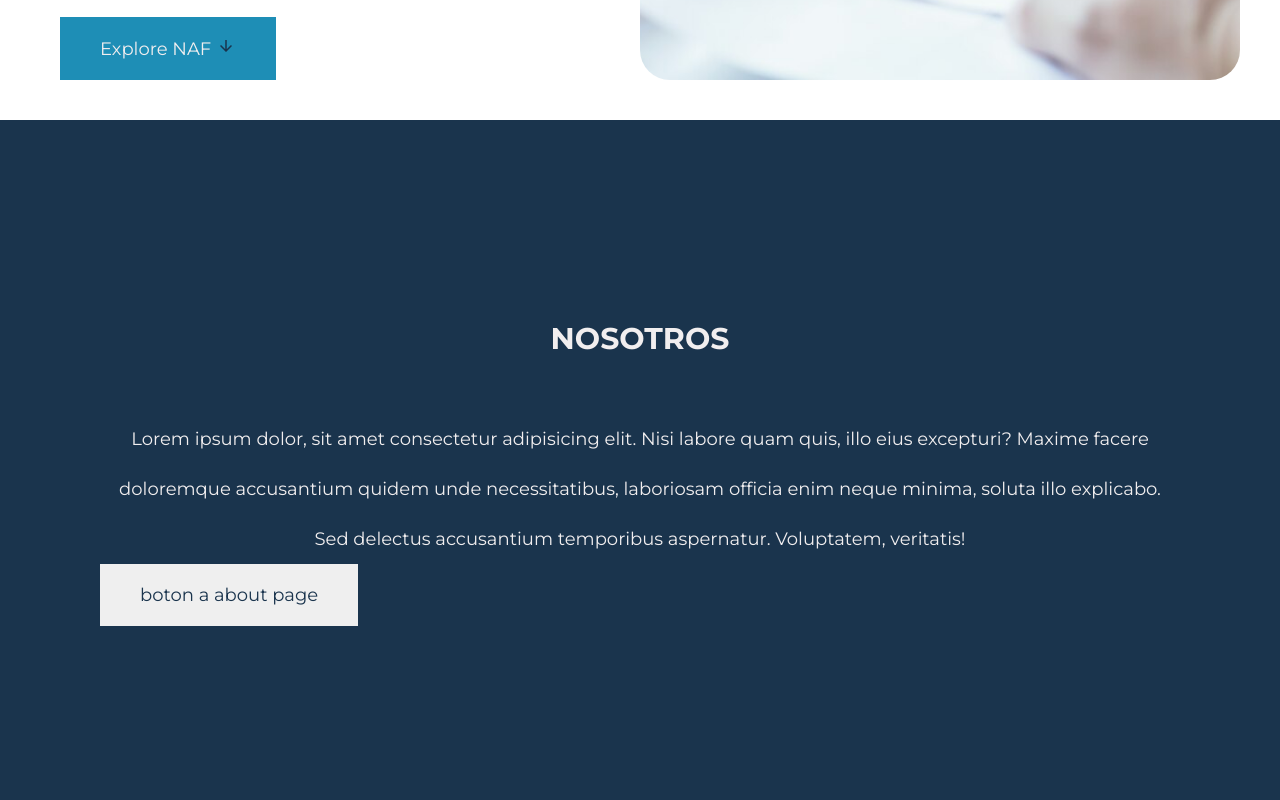
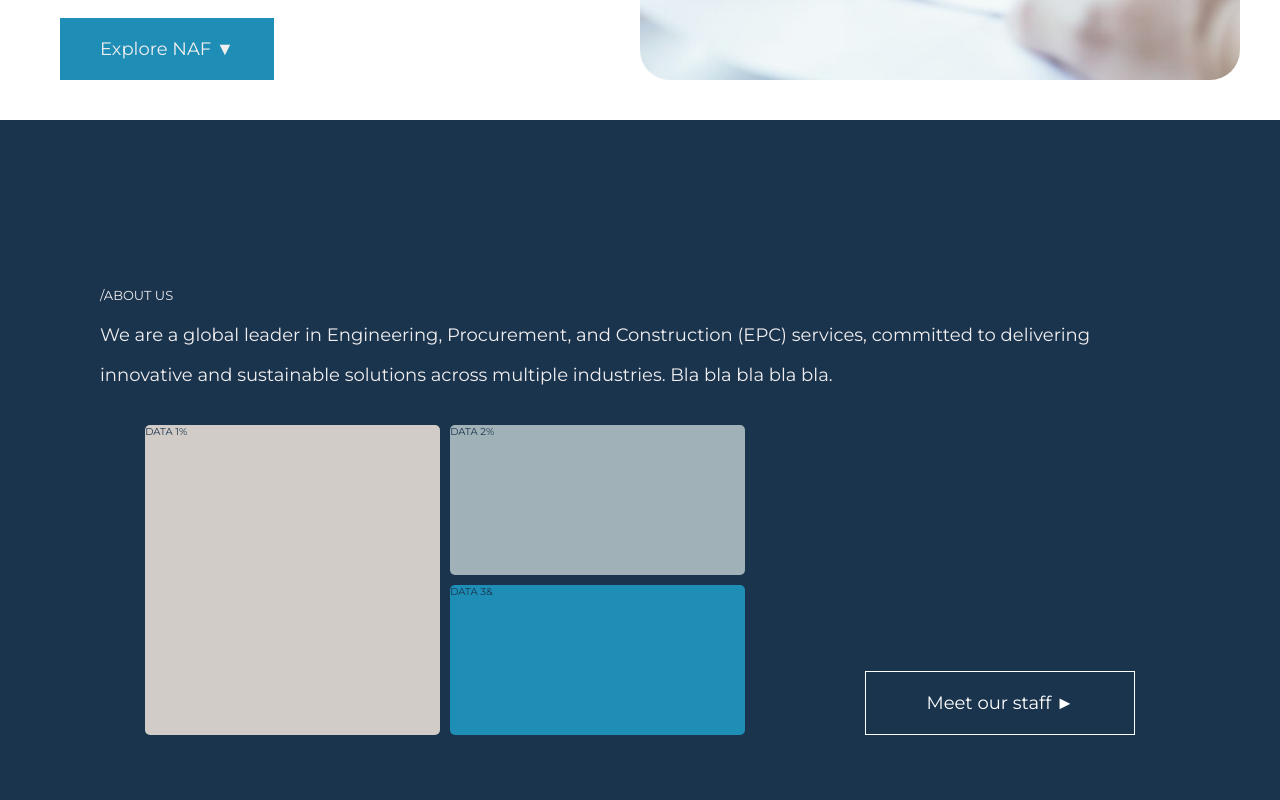
Before and after one commit to didonatodani/naf_front, a React (Vite) app: page / in a window 1280 px wide. Shown: the part 680-1480 px from the top of the page. Built offline with nearby package versions, Linux system fonts and the light colour scheme; no server answers; a web font is replaced by a local one.

Commit message:
manifesto section from home page's styles finished

```diff
--- /dev/null
+++ b/src/components/ManifestoSection/ManifestoSection.css
@@ -0,0 +1,98 @@
+/* MANIFESTO CONTAINER */
+.manifesto-section {
+    background-color: var(--blue);
+    padding-top: 12rem;
+    align-content: center;
+    min-height: calc(100vh - 12rem);
+
+    .staff-btn {
+        padding: 2rem 6rem;
+        color: white;
+        border: 1px white solid;
+    }
+}
+
+.manifesto-top-part {
+    width: 80%;
+    margin: 0 auto;
+    small,
+    p {
+        text-align: left;
+        color: var(--grey);
+        line-height: 4rem;
+    }
+}
+
+.manifesto-lower-part {
+    padding: 4rem 1rem;
+    display: flex;
+    flex-wrap: wrap;
+    align-items: center;
+    justify-content: space-around;
+    gap: 3rem;
+}
+
+/* DATA GRID */
+.data-grid {
+    width: 100%;
+    display: grid;
+    grid-template-columns: 1fr;
+    grid-template-rows: auto;
+    gap: 1rem;
+}
+
+.data-div {
+    margin: 0 auto;
+    width: 80%;
+    min-height: 25rem;
+    border-radius: 0.5rem;
+}
+
+.data1 {
+    background-color: var(--disabled-beige);
+}
+
+.data2 {
+    background-color: var(--disabled-blue);
+}
+
+.data3 {
+    background-color: var(--cian);
+}
+
+
+/* MEDIA QUERIES */
+@media (min-width: 576px) {
+
+    .data-grid {
+        width: 60rem;
+        grid-template-columns: repeat(2, 1fr);
+        grid-template-rows: repeat(2, 1fr);
+
+    }
+
+    .data-div {
+        width: 100%;
+        min-height: 15rem;
+    }
+
+    .data1 {
+        grid-row: 1 / 3;
+    }
+
+
+    .data3 {
+        grid-column-start: 2;
+    }
+}
+
+@media (min-width: 750px) {
+    .manifesto-top-part{
+        width: 100%;
+        padding: 0 10rem;
+    }
+    .manifesto-lower-part {
+        align-items: end;
+        padding: 3rem 10rem;
+    }
+}
--- /dev/null
+++ b/src/components/ManifestoSection/ManifestoSection.jsx
@@ -0,0 +1,32 @@
+import { Link } from "react-router-dom";
+import { forwardRef } from "react";
+
+import "./ManifestoSection.css";
+
+function ManifestoSection(props, ref) {
+  return (
+    <section className="manifesto-section" ref={ref}>
+      <div className="manifesto-top-part">
+        <small>/ABOUT US</small>
+        <p>
+          We are a global leader in Engineering, Procurement, and Construction
+          (EPC) services, committed to delivering innovative and sustainable
+          solutions across multiple industries. Bla bla bla bla bla.
+        </p>
+      </div>
+      <div className="manifesto-lower-part">
+        <div className="data-grid">
+          <div className="data1 data-div">DATA 1%</div>
+          <div className="data2 data-div ">DATA 2%</div>
+          <div className="data3 data-div">DATA 3&</div>
+        </div>
+
+        <Link to={"/about"} className="staff-btn">
+          Meet our staff ►
+        </Link>
+      </div>
+    </section>
+  );
+}
+
+export default forwardRef(ManifestoSection);
--- a/src/index.css
+++ b/src/index.css
@@ -47,9 +47,12 @@ li,
 span,
 strong,
 button,
-small,
 label {
     font-size: 1.8rem;
+}
+
+small{
+    font-size: 1.3rem;
 }
 
 a {
--- a/src/pages/HomePage/HomePage.css
+++ b/src/pages/HomePage/HomePage.css
@@ -1,7 +1,3 @@
-/* .homepage-section{
-    padding: 0 2rem;
-} */
-
 /* H1 CONTAINER */
 .hello-container {
     height: calc(100vh - 12rem);
@@ -46,24 +42,7 @@
     object-fit: cover;
 }
 
-/* MANIFESTO CONTAINER */
-.manifesto-container {
-    background-color: var(--blue);
-    padding: 12rem 10rem 10rem;
-    align-content: center;
-    min-height: 85vh;
 
-    h2,
-    p {
-        text-align: center;
-        color: var(--grey);
-        line-height: 5rem;
-    }
-
-    h2 {
-        margin-bottom: 5rem;
-    }
-}
 
 /* SERVICES CONTAINER */
 .services-container {
--- a/src/pages/HomePage/HomePage.jsx
+++ b/src/pages/HomePage/HomePage.jsx
@@ -1,5 +1,4 @@
 import homeImage from "../../assets/home.jpg";
-import arrowDown from "../../assets/arrow-down.svg";
 import constructionImg from "../../assets/construction.jpg";
 import bimImg from "../../assets/bim.png";
 import woodImg from "../../assets/wood.png";
@@ -9,6 +8,7 @@ import clients from "../../data/clients.json";
 import { Link } from "react-router-dom";
 import { useRef } from "react";
 import ClientCard from "../../components/ClientCard/ClientCard";
+import ManifestoSection from "../../components/ManifestoSection/ManifestoSection";
 
 function HomePage() {
   const exploreRef = useRef(null);
@@ -28,7 +28,7 @@ function HomePage() {
   };
 
   return (
-    <section className="homepage-section section">
+    <section className="homepage-section">
       <div className="hello-container">
         <div className="hello-left-side">
           <h1>YOUR VISION, OUR MISION</h1>
@@ -44,27 +44,13 @@ function HomePage() {
             }}
             className="explore-btn"
           >
-            Explore NAF{" "}
-            <img src={arrowDown} alt="arrow down icon" id="explore-btn-arrow" />
+            Explore NAF ▼
           </button>
         </div>
         <img src={homeImage} alt="engineers planning" className="home-img" />
       </div>
 
-      <div className="manifesto-container" ref={exploreRef}>
-        <h2>NOSOTROS</h2>
-        <p>
-          Lorem ipsum dolor, sit amet consectetur adipisicing elit. Nisi labore
-          quam quis, illo eius excepturi? Maxime facere doloremque accusantium
-          quidem unde necessitatibus, laboriosam officia enim neque minima,
-          soluta illo explicabo. Sed delectus accusantium temporibus aspernatur.
-          Voluptatem, veritatis!
-        </p>
-
-        <Link to={"/about"}>
-          <button>boton a about page</button>
-        </Link>
-      </div>
+      <ManifestoSection ref={exploreRef} />
 
       <div className="services-container">
         <h2>Our Services</h2>
```
